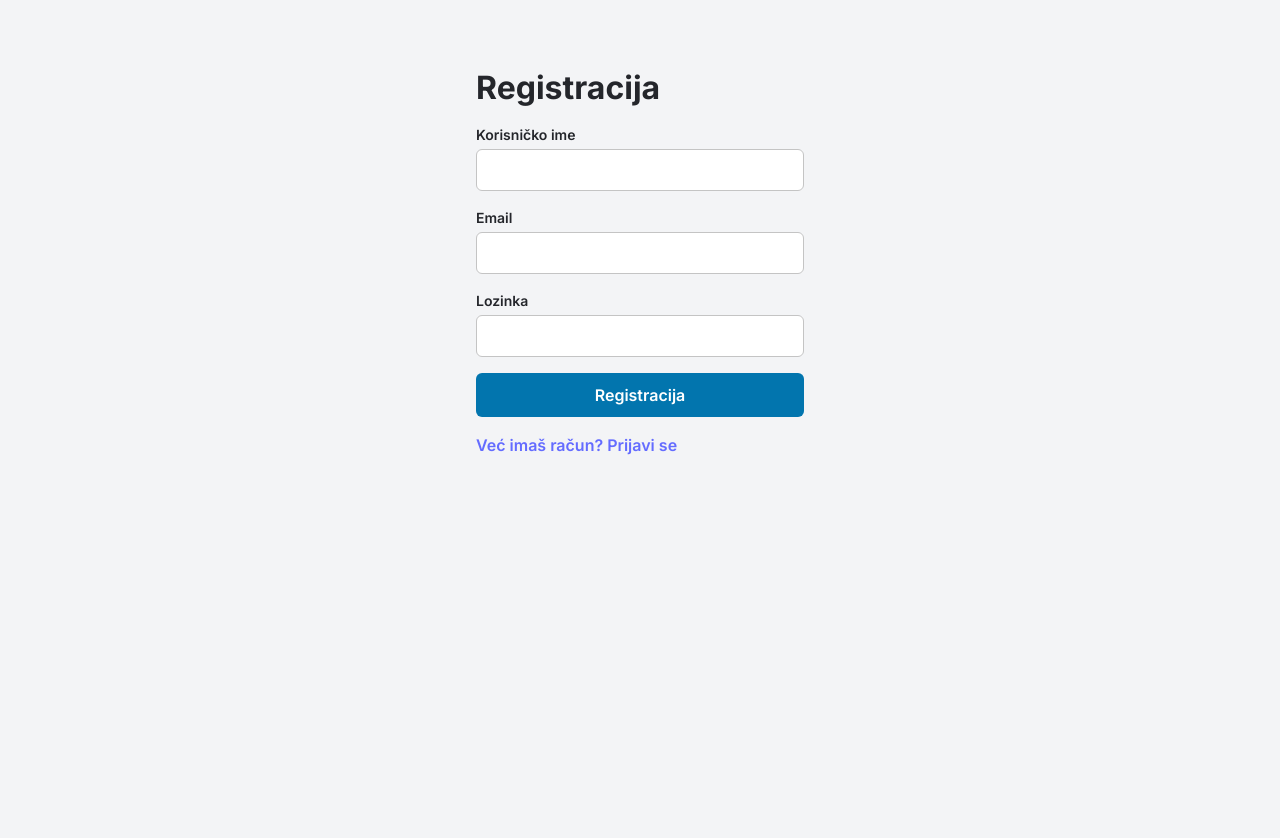
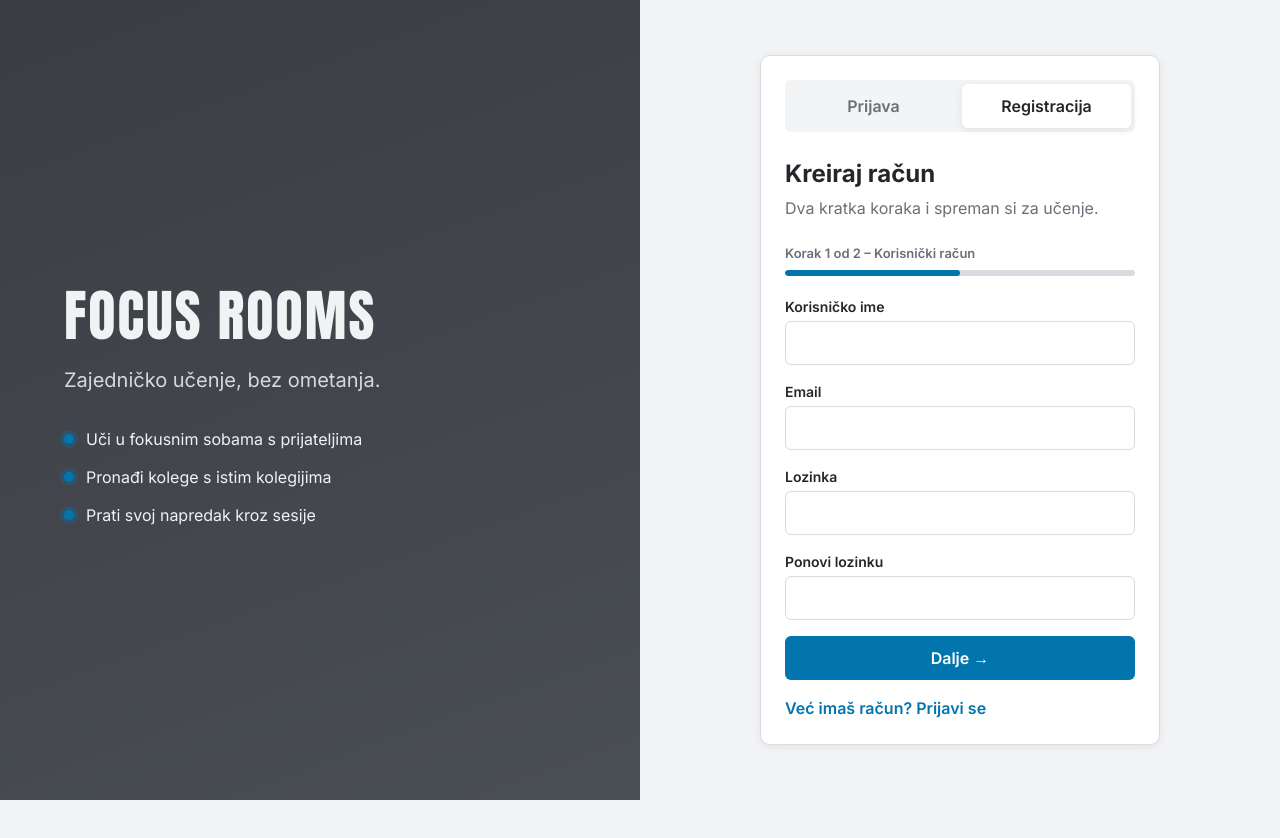
Before and after one commit to KristianTaras/Focus_Rooms_Group3, a React (Vite) app in the folder Frontend/: page /login in a window 1280 px wide. Both pictures are taken after a click on the button "Nemaš račun? Registriraj se". Shown: the top 838 px of the page. After the commit the page ends 800 px from the top, so only its background shows below. Built offline with nearby package versions, Linux system fonts and the light colour scheme.

Commit message:
feat(frontend): Added two-step registration and redesigned auth page (G3FR-360) (#18)

```diff
--- a/Frontend/src/App.jsx
+++ b/Frontend/src/App.jsx
@@ -5,6 +5,7 @@ import AppLayout from './components/layout/AppLayout'
 import LoginPage from './pages/LoginPage'
 import HomePage from './pages/HomePage'
 import ProfilePage from './pages/ProfilePage'
+import OnboardingPage from './pages/OnboardingPage'
 
 function App() {
   return (
@@ -14,6 +15,8 @@ function App() {
           <Route path="/login" element={<LoginPage />} />
 
           <Route element={<RequireAuth />}>
+            <Route path="dovrsi-profil" element={<OnboardingPage />} />
+
             <Route element={<AppLayout />}>
               <Route index element={<HomePage />} />
               <Route path="profil" element={<ProfilePage />} />
--- a/Frontend/src/api/authApi.js
+++ b/Frontend/src/api/authApi.js
@@ -35,3 +35,9 @@ export function register({ username, email, password }) {
 export function login({ email, password }) {
   return post('/api/auth/login', { email, password })
 }
+
+// Nakon registracije odmah prijavi korisnika, kako bi mogao nastaviti na korak 2 (profil)
+export async function registerAndLogin({ username, email, password }) {
+  await register({ username, email, password })
+  return login({ email, password })
+}
--- a/Frontend/src/components/auth/RegisterForm.jsx
+++ b/Frontend/src/components/auth/RegisterForm.jsx
@@ -1,11 +1,13 @@
-import { register } from '../../api/authApi'
+import { registerAndLogin } from '../../api/authApi'
 import { validateRegister } from '../../validation/authValidation'
 import FormField from './FormField'
 import { useAuthForm } from './useAuthForm'
 
+const EMPTY_ACCOUNT = { username: '', email: '', password: '', confirmPassword: '' }
+
 function RegisterForm({ onSuccess }) {
   const { values, errors, serverError, submitting, handleChange, handleSubmit } =
-    useAuthForm({ username: '', email: '', password: '' }, validateRegister, register, onSuccess)
+    useAuthForm(EMPTY_ACCOUNT, validateRegister, registerAndLogin, onSuccess)
 
   return (
     <form className="auth-form" onSubmit={handleSubmit} noValidate>
@@ -15,8 +17,10 @@ function RegisterForm({ onSuccess }) {
         value={values.email} error={errors.email} onChange={handleChange} />
       <FormField label="Lozinka" name="password" type="password"
         value={values.password} error={errors.password} onChange={handleChange} />
+      <FormField label="Ponovi lozinku" name="confirmPassword" type="password"
+        value={values.confirmPassword} error={errors.confirmPassword} onChange={handleChange} />
       {serverError && <p className="server-error">{serverError}</p>}
-      <button type="submit" disabled={submitting}>Registracija</button>
+      <button type="submit" disabled={submitting}>Dalje →</button>
     </form>
   )
 }
--- a/Frontend/src/components/profile/ProfileForm.jsx
+++ b/Frontend/src/components/profile/ProfileForm.jsx
@@ -25,10 +25,16 @@ async function saveProfileLocally(values) {
   return profile
 }
 
-function ProfileForm() {
+function ProfileForm({ onSaved, submitLabel = 'Spremi profil' }) {
   const [saved, setSaved] = useState(false)
+
+  function handleSaved(profile) {
+    setSaved(true)
+    onSaved?.(profile)
+  }
+
   const { values, errors, serverError, submitting, handleChange, handleSubmit } =
-    useAuthForm(EMPTY_PROFILE, validateProfile, saveProfileLocally, () => setSaved(true))
+    useAuthForm(EMPTY_PROFILE, validateProfile, saveProfileLocally, handleSaved)
 
   function handleFieldChange(event) {
     setSaved(false)
@@ -69,7 +75,7 @@ function ProfileForm() {
       />
 
       {serverError && <p className="server-error">{serverError}</p>}
-      <button type="submit" disabled={submitting}>Spremi profil</button>
+      <button type="submit" disabled={submitting}>{submitLabel}</button>
       {saved && <p className="notice">Profil spremljen</p>}
     </form>
   )
--- /dev/null
+++ b/Frontend/src/components/ui/StepIndicator.css
@@ -0,0 +1,24 @@
+.step-indicator {
+  margin-bottom: 20px;
+}
+
+.step-indicator__text {
+  font-size: 13px;
+  font-weight: 600;
+  color: var(--color-text-muted);
+}
+
+.step-indicator__bar {
+  height: 6px;
+  margin-top: 6px;
+  border-radius: 3px;
+  background: var(--color-border);
+  overflow: hidden;
+}
+
+.step-indicator__fill {
+  height: 100%;
+  border-radius: 3px;
+  background: var(--color-primary);
+  transition: width 0.3s ease;
+}
--- /dev/null
+++ b/Frontend/src/components/ui/StepIndicator.jsx
@@ -0,0 +1,14 @@
+import './StepIndicator.css'
+
+function StepIndicator({ step, total, label }) {
+  return (
+    <div className="step-indicator">
+      <span className="step-indicator__text">Korak {step} od {total} – {label}</span>
+      <div className="step-indicator__bar">
+        <div className="step-indicator__fill" style={{ width: `${(step / total) * 100}%` }} />
+      </div>
+    </div>
+  )
+}
+
+export default StepIndicator
--- a/Frontend/src/pages/AuthPage.css
+++ b/Frontend/src/pages/AuthPage.css
@@ -1,54 +1,126 @@
-.auth-page {
-  max-width: 360px;
-  margin: 64px auto;
-  padding: 0 16px;
-  text-align: left;
+.auth-screen {
+  display: grid;
+  grid-template-columns: 1fr 1fr;
+  min-height: 100vh;
 }
 
+.auth-hero {
+  display: flex;
+  flex-direction: column;
+  justify-content: center;
+  padding: 48px 64px;
+  background: linear-gradient(160deg, var(--color-shell) 0%, var(--color-shell-light) 100%);
+  color: var(--color-shell-text);
+}
+
+.auth-hero__brand {
+  margin: 0;
+  color: var(--color-shell-text);
+  font-family: var(--font-heading);
+  font-size: 56px;
+  font-weight: 400;
+  letter-spacing: 2px;
+  text-transform: uppercase;
+}
+
+.auth-hero__tagline {
+  margin: 8px 0 32px;
+  font-size: 20px;
+  opacity: 0.85;
+}
+
+.auth-hero__features {
+  display: flex;
+  flex-direction: column;
+  gap: 14px;
+  margin: 0;
+  padding: 0;
+  list-style: none;
+}
+
+.auth-hero__features li {
+  display: flex;
+  align-items: center;
+  gap: 12px;
+}
+
+.auth-hero__features li::before {
+  content: '';
+  width: 10px;
+  height: 10px;
+  border-radius: 50%;
+  background: var(--color-primary);
+  box-shadow: 0 0 0 4px rgba(2, 117, 174, 0.3);
+}
+
+.auth-panel {
+  display: grid;
+  place-items: center;
+  padding: 32px 16px;
+}
+
+.auth-card {
+  width: 100%;
+  max-width: 400px;
+}
+
+.auth-tabs {
+  display: grid;
+  grid-template-columns: 1fr 1fr;
+  gap: 4px;
+  margin-bottom: 24px;
+  padding: 4px;
+  border-radius: var(--radius-sm);
+  background: var(--color-bg);
+}
+
+.auth-tabs__tab {
+  background: transparent;
+  color: var(--color-text-muted);
+}
+
+.auth-tabs__tab:hover:not(:disabled) {
+  background: rgba(2, 117, 174, 0.08);
+}
+
+.auth-tabs__tab.is-active,
+.auth-tabs__tab.is-active:hover:not(:disabled) {
+  background: var(--color-surface);
+  color: var(--color-text);
+  box-shadow: var(--shadow);
+}
+
+.auth-card__title {
+  margin: 0;
+  font-size: 24px;
+}
+
+.auth-card__subtitle {
+  margin: 4px 0 20px;
+  color: var(--color-text-muted);
+}
+
+.auth-card__switch {
+  margin-top: 16px;
+}
+
+/* Zajednički raspored formi (koristi ga i forma profila) */
 .auth-form {
   display: flex;
   flex-direction: column;
   gap: 16px;
 }
 
-.form-field {
-  display: flex;
-  flex-direction: column;
-  gap: 4px;
+@media (max-width: 800px) {
+  .auth-screen {
+    grid-template-columns: 1fr;
+  }
+
+  .auth-hero {
+    padding: 32px 24px;
+  }
+
+  .auth-hero__brand {
+    font-size: 40px;
+  }
 }
-
-.form-field input {
-  padding: 8px 10px;
-  font-size: 16px;
-  border: 1px solid #c4c4c4;
-  border-radius: 6px;
-}
-
-.form-field input[aria-invalid='true'] {
-  border-color: #d32f2f;
-}
-
-.field-error,
-.server-error {
-  color: #d32f2f;
-  font-size: 14px;
-}
-
-.notice {
-  color: #2e7d32;
-}
-
-.auth-form button[type='submit'] {
-  padding: 10px;
-  font-size: 16px;
-  cursor: pointer;
-}
-
-.link-button {
-  margin-top: 16px;
-  background: none;
-  border: none;
-  color: #646cff;
-  cursor: pointer;
-  padding: 0;
-}
--- a/Frontend/src/pages/AuthPage.jsx
+++ b/Frontend/src/pages/AuthPage.jsx
@@ -1,35 +1,71 @@
 import { useState } from 'react'
 import LoginForm from '../components/auth/LoginForm'
 import RegisterForm from '../components/auth/RegisterForm'
+import StepIndicator from '../components/ui/StepIndicator'
 import './AuthPage.css'
 
-function AuthPage({ onLogin }) {
+const FEATURES = [
+  'Uči u fokusnim sobama s prijateljima',
+  'Pronađi kolege s istim kolegijima',
+  'Prati svoj napredak kroz sesije',
+]
+
+function AuthPage({ onLogin, onRegistered }) {
   const [mode, setMode] = useState('login')
-  const [notice, setNotice] = useState(null)
 
   const isLogin = mode === 'login'
 
-  function switchMode() {
-    setNotice(null)
-    setMode(isLogin ? 'register' : 'login')
-  }
-
-  function handleRegistered() {
-    setNotice('Registracija uspješna, sad se prijavi')
-    setMode('login')
+  function changeMode(nextMode) {
+    setMode(nextMode)
   }
 
   return (
-    <main className="auth-page">
-      <h1>{isLogin ? 'Prijava' : 'Registracija'}</h1>
-      {notice && <p className="notice">{notice}</p>}
-      {isLogin
-        ? <LoginForm onSuccess={onLogin} />
-        : <RegisterForm onSuccess={handleRegistered} />}
-      <button type="button" className="link-button" onClick={switchMode}>
-        {isLogin ? 'Nemaš račun? Registriraj se' : 'Već imaš račun? Prijavi se'}
-      </button>
-    </main>
+    <div className="auth-screen">
+      <section className="auth-hero">
+        <h1 className="auth-hero__brand">Focus Rooms</h1>
+        <p className="auth-hero__tagline">Zajedničko učenje, bez ometanja.</p>
+        <ul className="auth-hero__features">
+          {FEATURES.map((feature) => (
+            <li key={feature}>{feature}</li>
+          ))}
+        </ul>
+      </section>
+
+      <main className="auth-panel">
+        <div className="card auth-card">
+          <div className="auth-tabs" role="tablist">
+            <button type="button" role="tab" aria-selected={isLogin}
+              className={`auth-tabs__tab${isLogin ? ' is-active' : ''}`}
+              onClick={() => changeMode('login')}>
+              Prijava
+            </button>
+            <button type="button" role="tab" aria-selected={!isLogin}
+              className={`auth-tabs__tab${!isLogin ? ' is-active' : ''}`}
+              onClick={() => changeMode('register')}>
+              Registracija
+            </button>
+          </div>
+
+          <h2 className="auth-card__title">
+            {isLogin ? 'Dobro došao natrag' : 'Kreiraj račun'}
+          </h2>
+          <p className="auth-card__subtitle">
+            {isLogin ? 'Prijavi se i nastavi s učenjem.' : 'Dva kratka koraka i spreman si za učenje.'}
+          </p>
+
+          {!isLogin && <StepIndicator step={1} total={2} label="Korisnički račun" />}
+
+          {isLogin
+            ? <LoginForm onSuccess={onLogin} />
+            : <RegisterForm onSuccess={onRegistered} />}
+
+          <button type="button" className="link-button auth-card__switch"
+            onClick={() => changeMode(isLogin ? 'register' : 'login')}>
+            {isLogin ? 'Nemaš račun? Registriraj se' : 'Već imaš račun? Prijavi se'}
+          </button>
+        </div>
+      </main>
+    </div>
   )
 }
 
--- a/Frontend/src/pages/LoginPage.jsx
+++ b/Frontend/src/pages/LoginPage.jsx
@@ -1,21 +1,22 @@
-import { Navigate, useNavigate } from 'react-router-dom'
+import { useState } from 'react'
+import { Navigate } from 'react-router-dom'
 import { useAuth } from '../context/authContext'
 import AuthPage from './AuthPage'
 
 function LoginPage() {
   const { user, login } = useAuth()
-  const navigate = useNavigate()
+  const [redirectTo, setRedirectTo] = useState('/')
 
   if (user) {
-    return <Navigate to="/" replace />
+    return <Navigate to={redirectTo} replace />
   }
 
-  function handleLogin(loggedInUser) {
-    login(loggedInUser)
-    navigate('/', { replace: true })
+  function handleRegistered(newUser) {
+    setRedirectTo('/dovrsi-profil')
+    login(newUser)
   }
 
-  return <AuthPage onLogin={handleLogin} />
+  return <AuthPage onLogin={login} onRegistered={handleRegistered} />
 }
 
 export default LoginPage
--- a/Frontend/src/validation/authValidation.js
+++ b/Frontend/src/validation/authValidation.js
@@ -14,7 +14,7 @@ export function validateLogin({ email, password }) {
   return errors
 }
 
-export function validateRegister({ username, email, password }) {
+export function validateRegister({ username, email, password, confirmPassword }) {
   const errors = {}
   const name = username.trim()
   if (name.length < 3 || name.length > 20) {
@@ -25,5 +25,8 @@ export function validateRegister({ username, email, password }) {
   if (password.length < 8 || password.length > 20) {
     errors.password = 'Lozinka mora imati 8 do 20 znakova'
   }
+  if (confirmPassword !== password) {
+    errors.confirmPassword = 'Lozinke se ne podudaraju'
+  }
   return errors
 }
```
Also changed, not shown: Frontend/src/pages/OnboardingPage.css (added, +28 -0 lines), Frontend/src/pages/OnboardingPage.jsx (added, +29 -0 lines).
